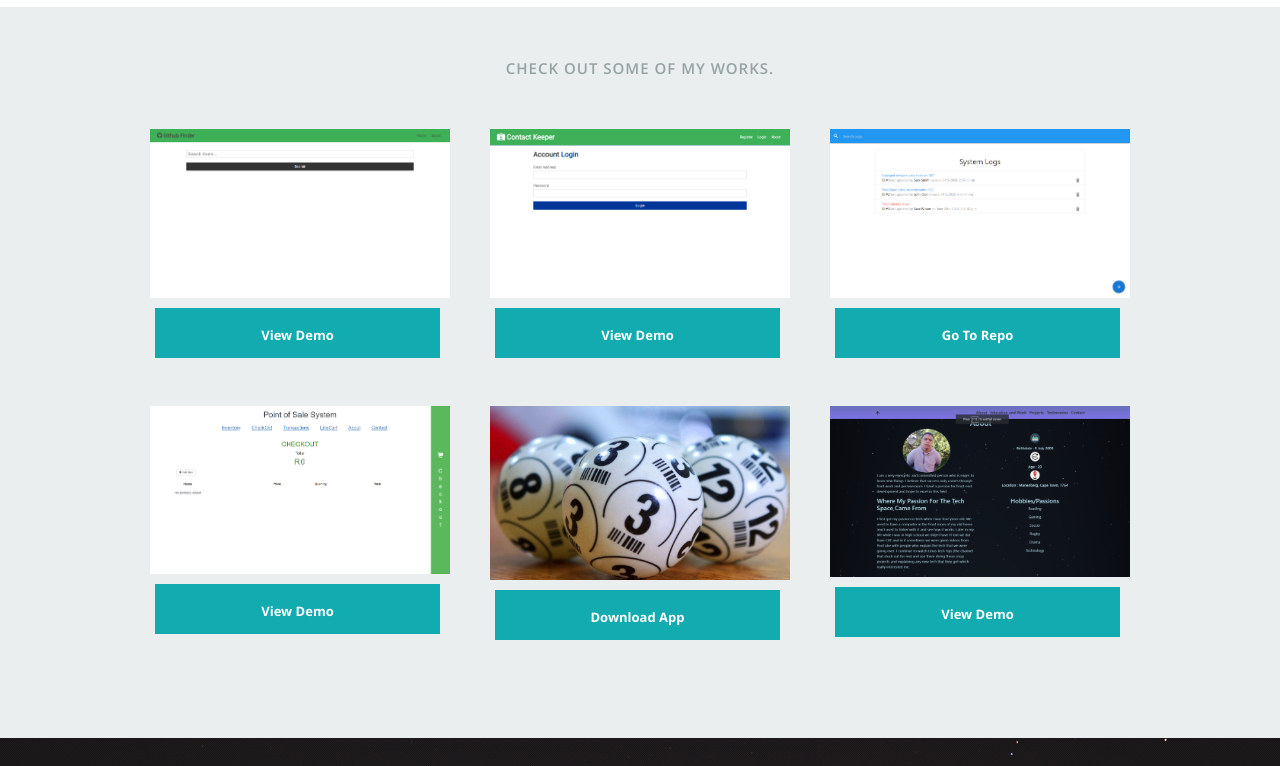
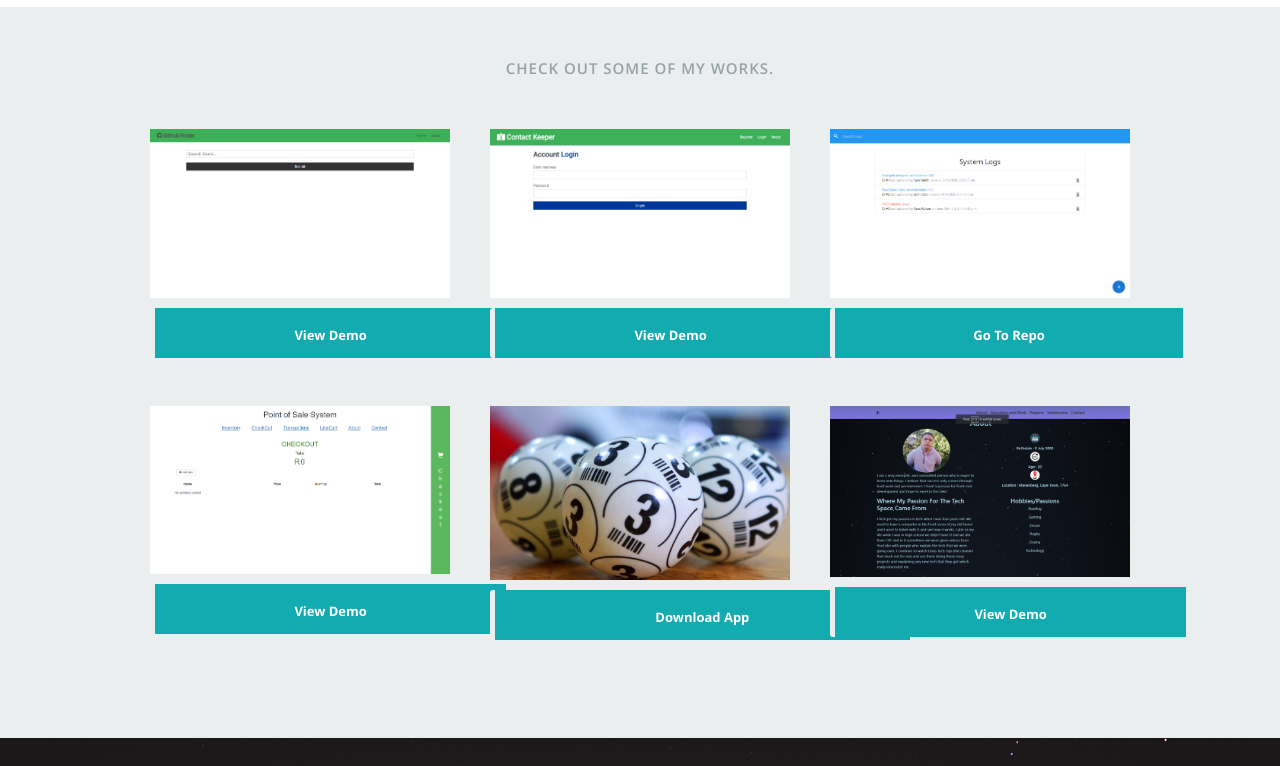
Before and after one commit to HishaamDeVries/New-Portfolio, a React (Create React App) app: page / in a window 1280 px wide. Shown: the part 3349-4115 px from the top of the page. Built offline with nearby package versions, Linux system fonts and the light colour scheme.

Commit message:
Checking something

```diff
--- a/public/css/layout.css
+++ b/public/css/layout.css
@@ -454,7 +454,7 @@ ul#nav li.current a { color: #F06000; }
 }
 
 #portfolio .button1 {
-   width: 295px;
+   width: 295%;
    height: 50px;
    font-size: small;
    border-left: 5px solid rgb(235,238,238);
```
Also changed, not shown: 1 other file (tests, documents, lock files or other folders).
